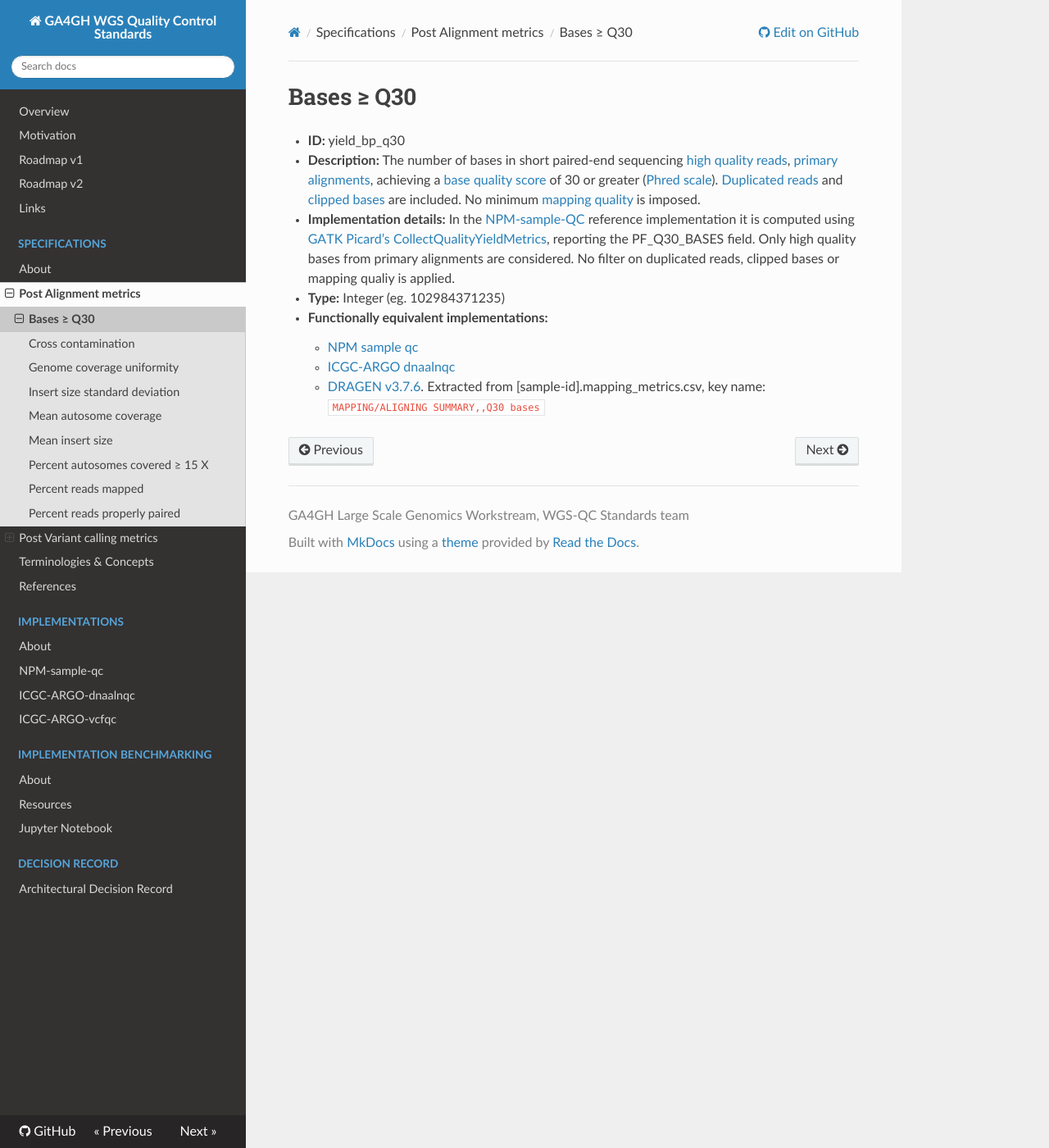
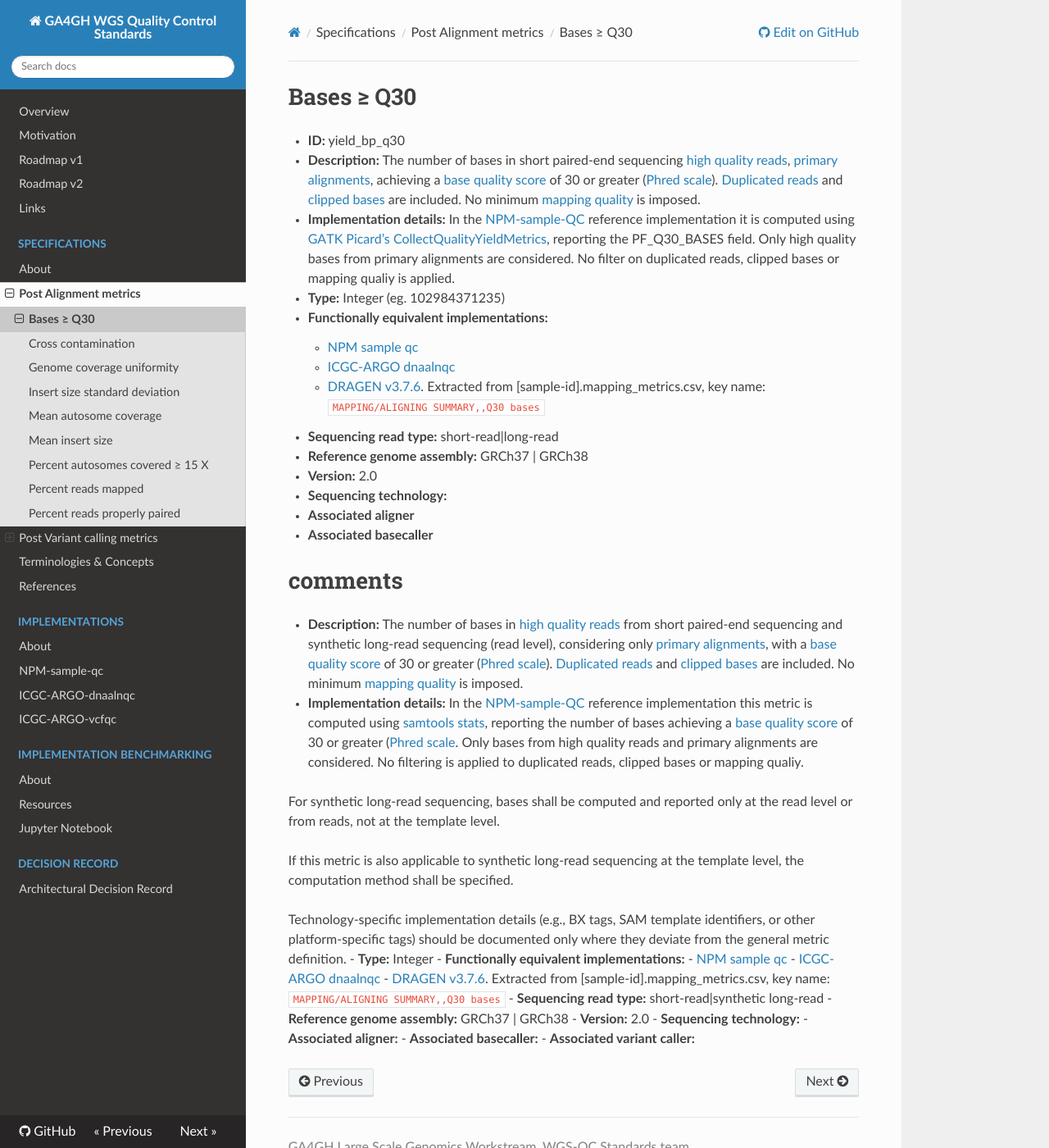
Before and after one commit to ga4gh/quality-control-wgs, an MkDocs documentation site: the page built from docs/metrics_definitions/bases-q30.md, in a window 1280 px wide and 1400 px high. Shown: the whole window at 82% size. Built offline with MkDocs 1.6.1, drawn with Linux system fonts in a browser that asks for light colours; nearby versions of some CDN libraries.

Commit message:
mean insert size, std dev, bp q30 and read number proposal

```diff
--- a/docs/metrics_definitions/bases-q30.md
+++ b/docs/metrics_definitions/bases-q30.md
@@ -8,3 +8,31 @@
     - [NPM sample qc](References.md#npm-sample-qc)
     - [ICGC-ARGO dnaalnqc](References.md#icgc-argo)
     - [DRAGEN v3.7.6](References.md#dragen). Extracted from [sample-id].mapping_metrics.csv, key name: `MAPPING/ALIGNING SUMMARY,,Q30 bases`
+- **Sequencing read type:** short-read|long-read
+- **Reference genome assembly:** GRCh37 | GRCh38
+- **Version:** 2.0
+- **Sequencing technology:**
+- **Associated aligner**
+- **Associated basecaller**
+
+# comments
+- **Description:** The number of bases in [high quality reads](terminologies.md#high-quality-reads) from short paired-end sequencing and synthetic long-read sequencing (read level), considering only [primary alignments](terminologies.md#primary-alignments), with a [base quality score](terminologies.md#base-quality-score) of 30 or greater ([Phred scale](terminologies.md#phred-scale)). [Duplicated reads](terminologies.md#duplicated-reads) and [clipped bases](terminologies.md#clipped-bases) are included. No minimum [mapping quality](terminologies.md#mapping-quality) is imposed.
+- **Implementation details:** In the [NPM-sample-QC](References.md#npm-sample-qc) reference implementation this metric is computed using [samtools stats](terminologies.md#samtools-stats), reporting the number of bases achieving a [base quality score](terminologies.md#base-quality-score) of 30 or greater ([Phred scale](terminologies.md#phred-scale). Only bases from high quality reads and primary alignments are considered. No filtering is applied to duplicated reads, clipped bases or mapping qualiy.
+
+For synthetic long-read sequencing, bases shall be computed and reported only at the read level or from reads, not at the template level.
+
+If this metric is also applicable to synthetic long-read sequencing at the template level, the computation method shall be specified.
+
+Technology-specific implementation details (e.g., BX tags, SAM template identifiers, or other platform-specific tags) should be documented only where they deviate from the general metric definition.
+- **Type:** Integer
+- **Functionally equivalent implementations:**
+    - [NPM sample qc](References.md#npm-sample-qc)
+    - [ICGC-ARGO dnaalnqc](References.md#icgc-argo)
+    - [DRAGEN v3.7.6](References.md#dragen). Extracted from [sample-id].mapping_metrics.csv, key name: `MAPPING/ALIGNING SUMMARY,,Q30 bases`
+- **Sequencing read type:** short-read|synthetic long-read
+- **Reference genome assembly:** GRCh37 | GRCh38
+- **Version:** 2.0
+- **Sequencing technology:**
+- **Associated aligner:**
+- **Associated basecaller:**
+- **Associated variant caller:**
```
Also changed, not shown: docs/metrics_definitions/discontiguous-long-reads.md (added, +27 -0 lines), docs/metrics_definitions/insert-size-standard-deviation.md (+7 -1 lines), docs/metrics_definitions/lr-read_number.md (+20 -0 lines), docs/metrics_definitions/mean-insert-size.md (+6 -0 lines).
